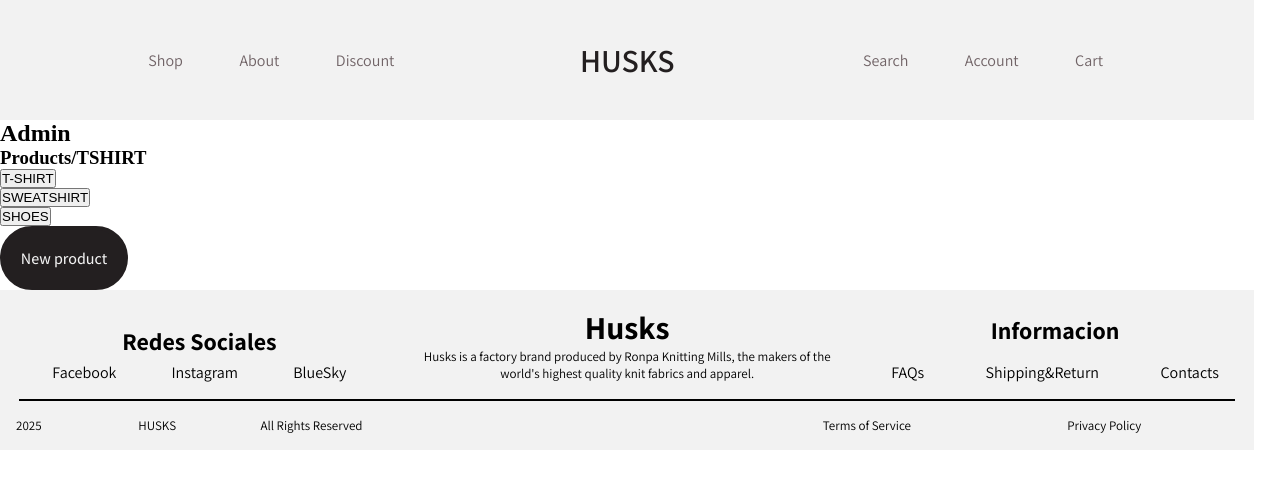
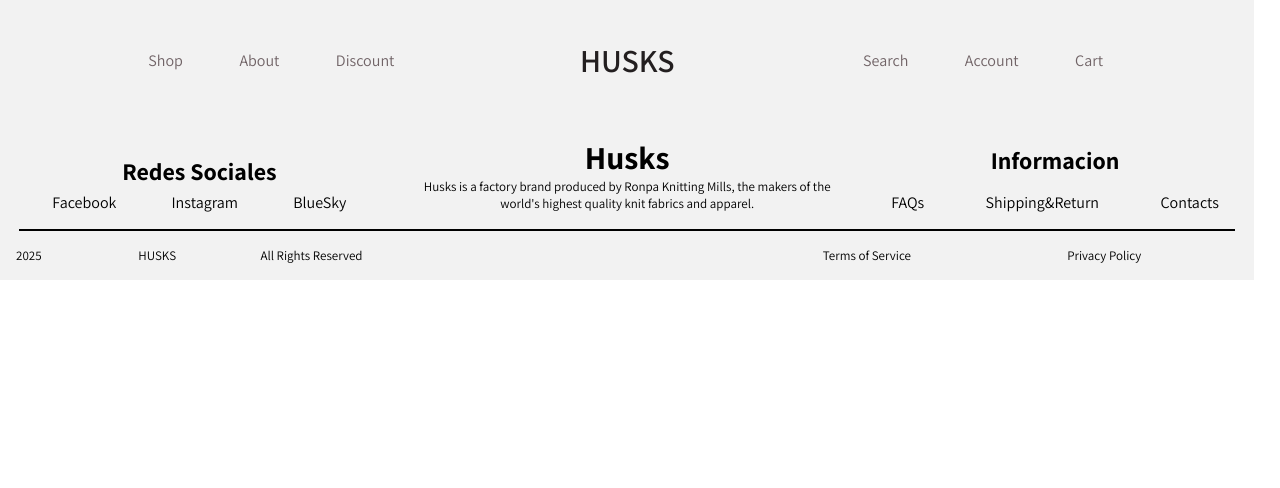
Before and after one commit to Enzo-Ro-Haus/tp_husks_rosso, a React (Vite) app in the folder frontend/: page /admin in a window 1280 px wide. Shown: the top 488 px of the page. Built offline with nearby package versions, Linux system fonts and the light colour scheme.

Commit message:
Maquetado 4

```diff
--- a/frontend/src/components/screens/Admin/Admin.tsx
+++ b/frontend/src/components/screens/Admin/Admin.tsx
@@ -7,7 +7,7 @@
     <div>
       <Header />
       <div>
-        <AdminSideBar />
+        {/*<AdminSideBar /> */}
       </div>
       <Footer />
     </div>
```
